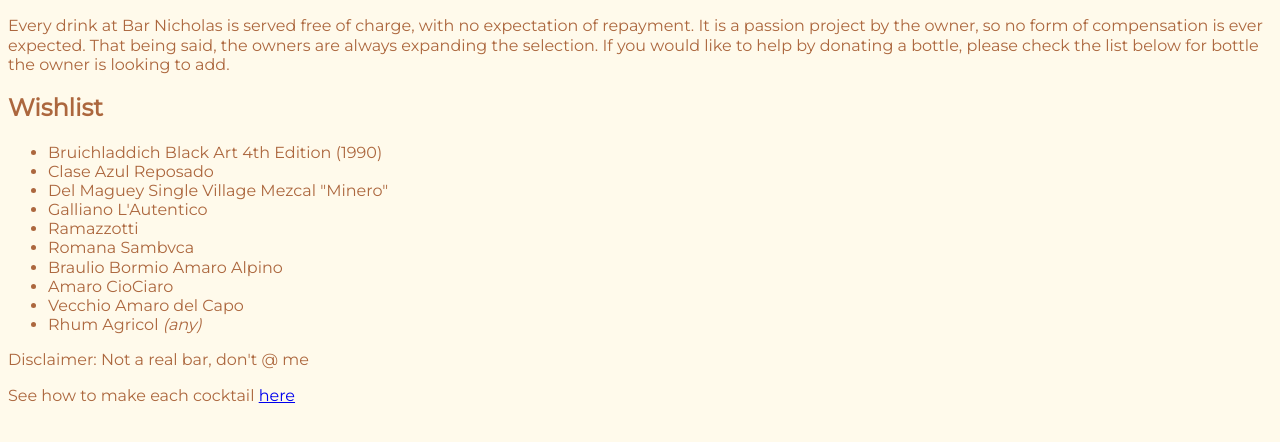
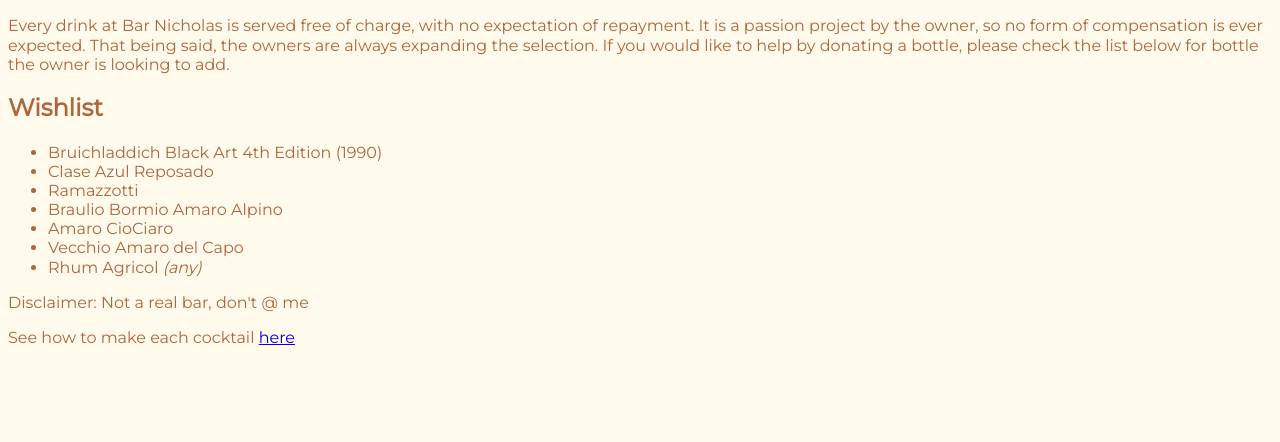
Before and after one commit to nrhubbar/bar-nicholas, a website: page bottle-wishlist/index.html in a window 1280 px wide. Shown: the part 152-594 px from the top of the page. Drawn offline with Linux system fonts and the light colour scheme.

Commit message:
Update bottle wishlist

```diff
--- a/bottle-wishlist/index.html
+++ b/bottle-wishlist/index.html
@@ -38,10 +38,7 @@
         <ul>
             <li>Bruichladdich Black Art 4th Edition (1990)</li>
             <li>Clase Azul Reposado</li>
-            <li>Del Maguey Single Village Mezcal "Minero"</li>
-            <li>Galliano L'Autentico</li>
             <li>Ramazzotti</li>
-            <li>Romana Sambvca</li>
             <li>Braulio Bormio Amaro Alpino</li>
             <li>Amaro CioCiaro</li>
             <li>Vecchio Amaro del Capo</li>
```
